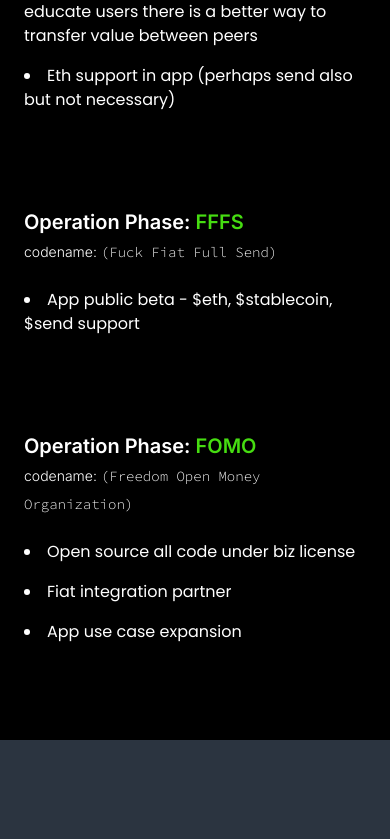
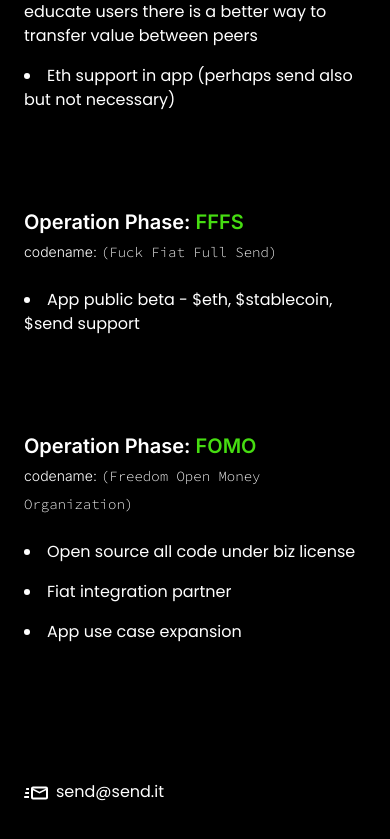
Before and after one commit to 0xsend/www-send-it, a Next.js app: page / in a window 390 px wide. Shown: the part 5364-6203 px from the top of the page. Before the commit the page ends 6104 px from the top, so only its background shows below. Built offline with nearby package versions, Linux system fonts and the light colour scheme.

Commit message:
Send email

```diff
--- a/src/app/page.tsx
+++ b/src/app/page.tsx
@@ -82,6 +82,7 @@ export default function Home() {
         </div>
       </div>
 
+      {/* Send Happenings */}
       <div className="relative flex flex-col items-center z-10 bg-black bg-opacity-50 min-h-screen">
         <div id="sendhappenings" className="py-24"></div>
 
@@ -96,6 +97,7 @@ export default function Home() {
         </ClickMeOrBounce>
       </div>
 
+      {/* Send Token */}
       <div className="relative flex flex-col items-center z-10 bg-black bg-opacity-50 min-h-screen">
         <div id="sendtoken" className="py-24"></div>
 
@@ -115,12 +117,14 @@ export default function Home() {
         </ClickMeOrBounce>
       </div>
 
+      {/* Send App */}
       <div className="relative flex flex-col items-center z-10 bg-black bg-opacity-50 min-h-screen">
         <div id="sendapp" className="py-24"></div>
 
         <SendApp />
       </div>
 
+      {/* Links */}
       <div className="relative z-10">
         <div className="fixed bottom-0 right-6 flex gap-4 items-center z-100">
           <div className="flex justify-center gap-4 mb-8">
@@ -138,7 +142,7 @@ export default function Home() {
                 />
               </svg>
             </a>
-            <a href="https://twitter.com/sendit_eth" title="Send Twitter">
+            <a href="https://go.send.it/twitter" title="Send Twitter">
               <svg
                 xmlns="http://www.w3.org/2000/svg"
                 viewBox="0 0 24 24"
@@ -238,6 +242,32 @@ export default function Home() {
           </div>
         </div>
       </div>
+
+      {/* Footer */}
+      <footer className="">
+        <div className="max-w-7xl min-w-[320px] mx-auto py-12 px-4 overflow-hidden sm:px-6 lg:px-8">
+          <nav
+            className="mx-2 md:-mx-5 -my-2 flex flex-wrap"
+            aria-label="Footer"
+          >
+            <a href="mailto:send@send.it">
+              <svg
+                xmlns="http://www.w3.org/2000/svg"
+                width="24"
+                height="24"
+                viewBox="0 0 24 24"
+                className="inline-block h-6 w-6 mr-2"
+              >
+                <path
+                  fill="currentColor"
+                  d="M22 5.5H9c-1.1 0-2 .9-2 2v9a2 2 0 0 0 2 2h13c1.11 0 2-.89 2-2v-9a2 2 0 0 0-2-2m0 11H9V9.17l6.5 3.33L22 9.17v7.33m-6.5-5.69L9 7.5h13l-6.5 3.31M5 16.5c0 .17.03.33.05.5H1c-.552 0-1-.45-1-1s.448-1 1-1h4v1.5M3 7h2.05c-.02.17-.05.33-.05.5V9H3c-.55 0-1-.45-1-1s.45-1 1-1m-2 5c0-.55.45-1 1-1h3v2H2c-.55 0-1-.45-1-1Z"
+                />
+              </svg>
+              send@send.it
+            </a>
+          </nav>
+        </div>
+      </footer>
     </main>
   );
 }
```
